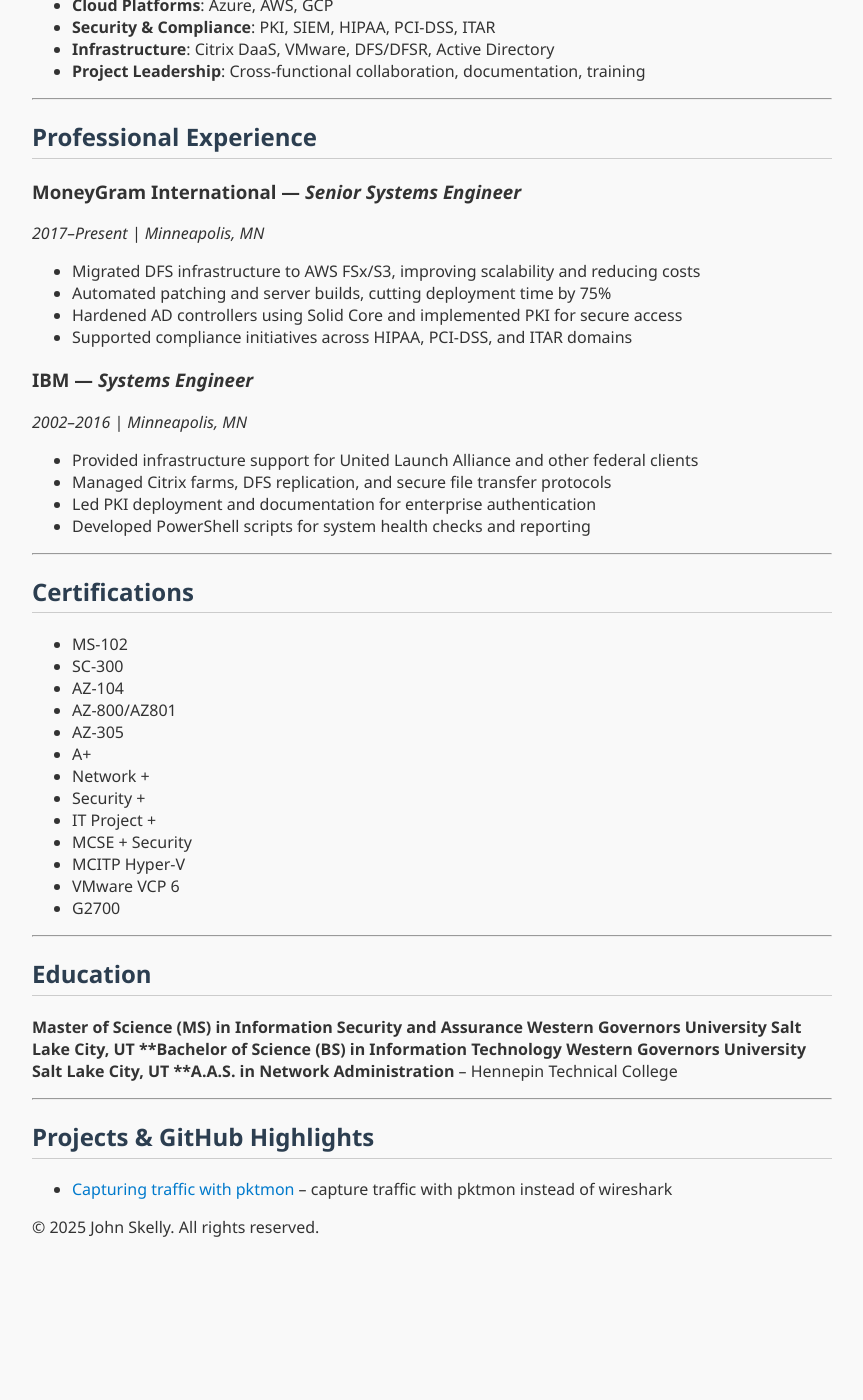
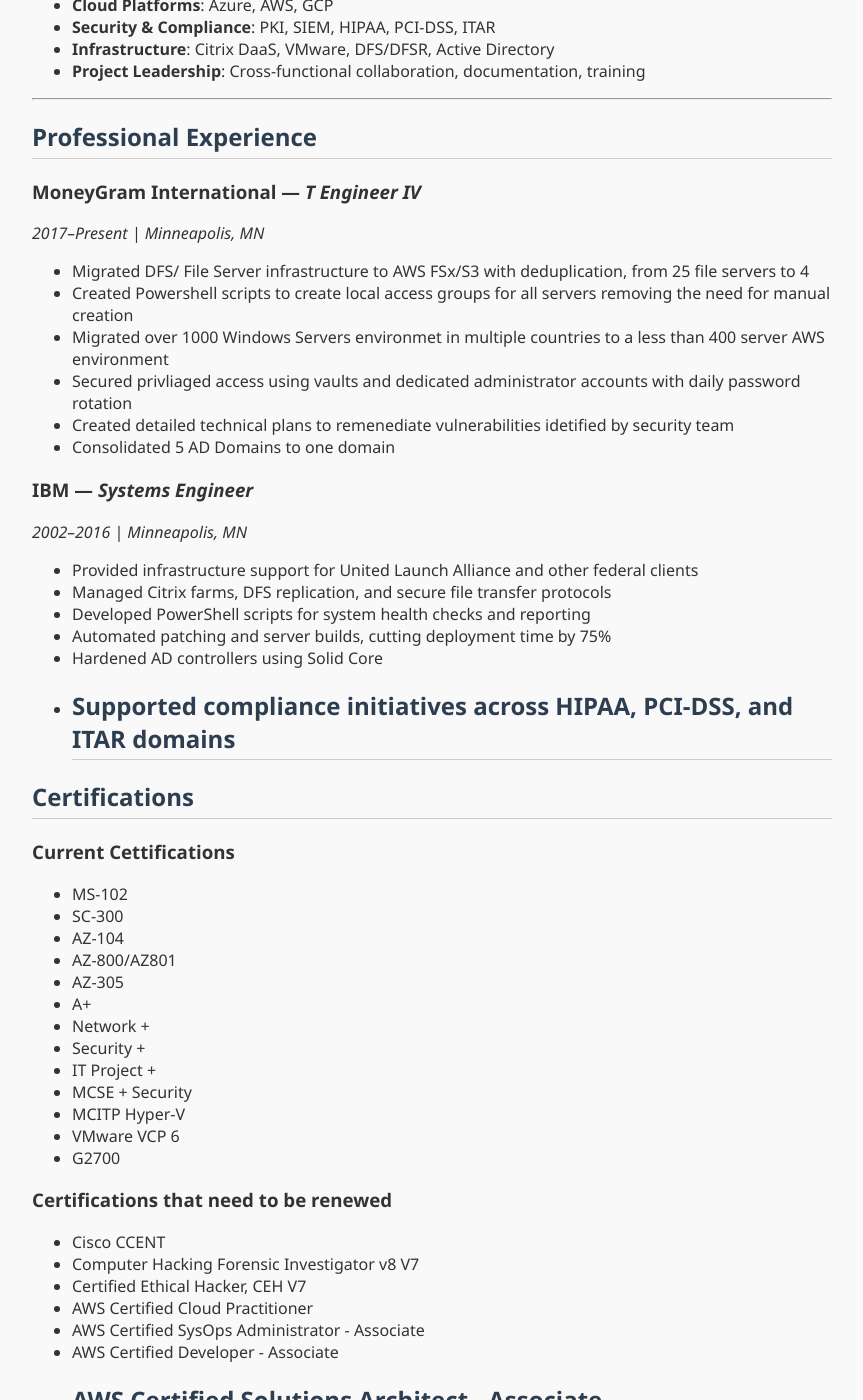
Before and after one commit to jpskelly/jpskelly.github.io, a Jekyll site: the page built from docs/index.md, in a window 1280 px wide and 1400 px high, scrolled down 433 px. Shown: the whole window, without its empty margins (208-1071 px from the left). Built offline with Jekyll 4.4.1, drawn with Linux system fonts in a browser that asks for light colours; before the commit the page ends 1719 px from its top, so only the background shows below that; some of the changed text lies outside the part shown.

Commit message:
Updated jobs

```diff
--- a/docs/index.md
+++ b/docs/index.md
@@ -1,6 +1,6 @@
 ---
 layout: default
-title: "John Skelly – Systems Engineer"
+title: "John Skelly"
 ---
 
 **Senior Systems Engineer | Cybersecurity Strategist | Automation Architect**
@@ -24,23 +24,28 @@ Seasoned IT professional with 20+ years of experience in enterprise systems, clo
 
 ## Professional Experience
 
-### MoneyGram International — *Senior Systems Engineer*
+### MoneyGram International — *T Engineer IV*
 *2017–Present | Minneapolis, MN*
-- Migrated DFS infrastructure to AWS FSx/S3, improving scalability and reducing costs
-- Automated patching and server builds, cutting deployment time by 75%
-- Hardened AD controllers using Solid Core and implemented PKI for secure access
-- Supported compliance initiatives across HIPAA, PCI-DSS, and ITAR domains
+- Migrated DFS/ File Server infrastructure to AWS FSx/S3 with deduplication, from 25 file servers to 4
+- Created Powershell scripts to create local access groups for all servers removing the need for manual creation
+- Migrated over 1000 Windows Servers environmet in multiple countries to a less than 400 server AWS environment
+- Secured privliaged access using vaults and dedicated administrator accounts with daily password rotation
+- Created detailed technical plans to remenediate vulnerabilities idetified by security team
+- Consolidated 5 AD Domains to one domain
 
 ### IBM — *Systems Engineer*
 *2002–2016 | Minneapolis, MN*
 - Provided infrastructure support for United Launch Alliance and other federal clients
 - Managed Citrix farms, DFS replication, and secure file transfer protocols
-- Led PKI deployment and documentation for enterprise authentication
 - Developed PowerShell scripts for system health checks and reporting
-
+- Automated patching and server builds, cutting deployment time by 75%
+- Hardened AD controllers using Solid Core
+- Supported compliance initiatives across HIPAA, PCI-DSS, and ITAR domains
 ---
 
 ## Certifications
+
+### Current Cettifications
 - MS-102
 - SC-300
 - AZ-104
@@ -55,6 +60,14 @@ Seasoned IT professional with 20+ years of experience in enterprise systems, clo
 - VMware VCP 6
 - G2700
 
+### Certifications that need to be renewed
+- Cisco CCENT
+- Computer Hacking Forensic Investigator v8 V7
+- Certified Ethical Hacker, CEH V7
+- AWS Certified Cloud Practitioner
+- AWS Certified SysOps Administrator - Associate
+- AWS Certified Developer - Associate
+- AWS Certified Solutions Architect - Associate
 ---
 
 ## Education
```
